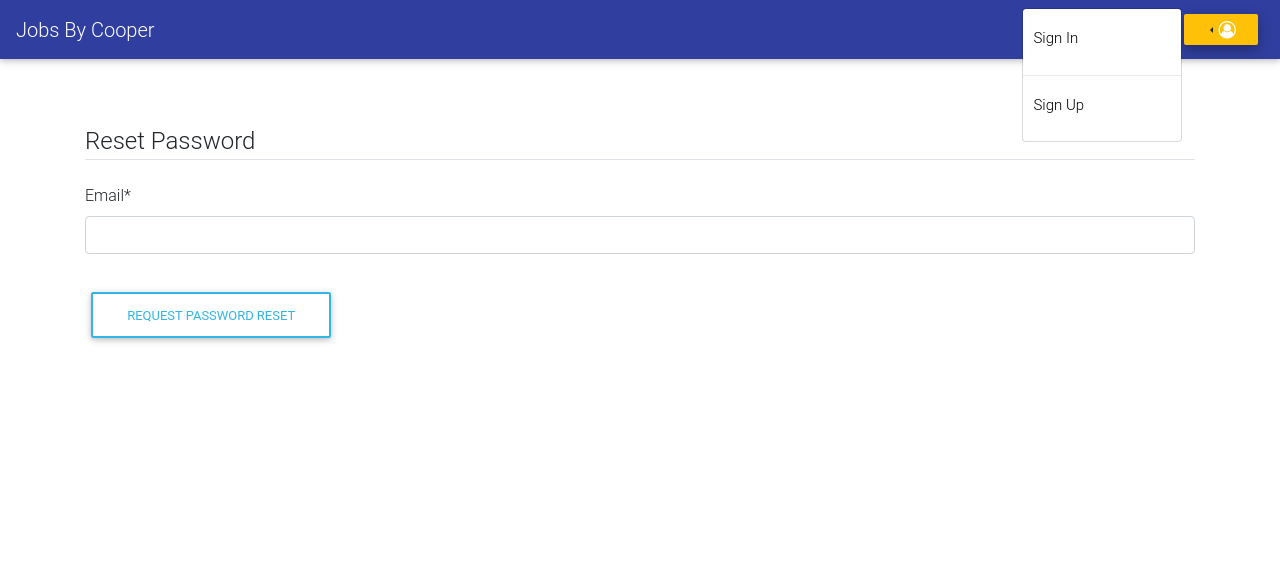
After one commit to coopdog95/JobSearchApp, a Django app: page /password-reset/ in a window 1280 px wide, after a click that opens the changed part. The commit adds this page. Shown: the top 584 px of the page. Run offline with Django 3.2, Linux system fonts and the light colour scheme; some libraries are stand-ins or nearby versions.

Commit message:
Password reset ability, sort button (nonfunctional)

```diff
--- a/JobSearchProject/JobSearchProject/urls.py
+++ b/JobSearchProject/JobSearchProject/urls.py
@@ -27,7 +27,23 @@ urlpatterns = [
     path('login/', auth_views.LoginView.as_view(template_name='users/login.html'), name='login'),
     path('logout/', auth_views.LogoutView.as_view(template_name='users/logout.html'), name='logout'),
     path('profile/', user_views.profile, name='profile'),
-    path('forbidden/', user_views.forbidden, name='forbidden')
+    path('forbidden/', user_views.forbidden, name='forbidden'),
+    path('password-reset/',
+        auth_views.PasswordResetView.as_view(template_name='users/password_reset.html'),
+        name='password_reset'),
+
+    path('password-reset/done/',
+        auth_views.PasswordResetDoneView.as_view(template_name='users/password_reset_done.html'),
+        name='password_reset_done'),
+
+    path('password-reset-confirm/<uidb64>/<token>/',
+        auth_views.PasswordResetConfirmView.as_view(template_name='users/password_reset_confirm.html'),
+        name='password_reset_confirm'),
+    path('password-reset-complete/',
+        auth_views.PasswordResetCompleteView.as_view(template_name='users/password_reset_complete.html'),
+        name='password_reset_complete'),
+
+
 ]
 
 if settings.DEBUG:
--- a/JobSearchProject/main/models.py
+++ b/JobSearchProject/main/models.py
@@ -3,6 +3,7 @@ from django.utils import timezone
 from django.contrib.auth.models import User
 from django.urls import reverse
 from django.shortcuts import redirect, render
+from .choices import *
 
 
 class JobEntry(models.Model):
@@ -13,7 +14,7 @@ class JobEntry(models.Model):
 	city = models.CharField(max_length=100, null=True)
 	state = models.CharField(max_length=2, null=True)
 	salary = models.IntegerField(default=0)
-	response = models.CharField(max_length=1,null=False, default='N')
+	response = models.IntegerField(choices=RESPONSE_CHOICES, default=1)
 
 	def __str__(self):
-		return (self.position+" "+self.company+" "+self.city+" "+self.state+" "+str(self.salary)+" "+self.response)
+		return (self.position+" "+self.company+" "+self.city+" "+self.state+" "+str(self.salary))
--- a/JobSearchProject/main/static/main/main.css
+++ b/JobSearchProject/main/static/main/main.css
@@ -12,6 +12,10 @@
 #addJob {
 	transform:scale(1.3);
 	margin-left:2%;
+}
+
+#sortbybutton {
+	float:right;
 }
 
 footer {
--- a/JobSearchProject/main/templates/main/base.html
+++ b/JobSearchProject/main/templates/main/base.html
@@ -27,24 +27,24 @@
 	    <div class="navbar-nav ml-1">
 
 	    	<div class="btn-group dropleft" role="group">
-	    		<button class="btn amber dropdown-toggle btn-sm" type="button" data-toggle="dropdown">
+	    		<button class="btn amber dropdown-toggle btn-sm" type="button" data-toggle="dropdown" aria-haspopup="true" aria-expanded="false">
 	    				{% if user.is_authenticated %}
 	    					<img src="{{ user.profile.image.url }}" class="rounded-circle account-img-sm">
 	    				{% else %}
 	    					<i class="fa fa-user-circle-o ml-1" id="loginIcon"></i>
 	    				{% endif %}
 	    		</button>
-	    		<ul class="dropdown-menu">
+	    		<div class="dropdown-menu">
 	    			{% if user.is_authenticated %}
-	    				<li><a href="{% url 'profile' %}">Account</a></li>
+	    				<a href="{% url 'profile' %}">Account</a>
 		    			<div class="dropdown-divider"></div>
-	    				<li><a href="{% url 'logout' %}">Logout</a></li>
+	    				<a href="{% url 'logout' %}">Logout</a>
 	    			{% else %}
-		    			<li><a href="{% url 'login' %}">Sign In</a></li>
+		    			<a href="{% url 'login' %}">Sign In</a>
 		    			<div class="dropdown-divider"></div>
-		    			<li><a href="{% url 'register' %}">Sign Up</a></li>
+		    			<a href="{% url 'register' %}">Sign Up</a>
 	    			{% endif %}
-	    		</ul>
+	    		</div>
 	    	</div>
 	    </div>
 	    <!-- ICON
--- a/JobSearchProject/main/templates/main/landing.html
+++ b/JobSearchProject/main/templates/main/landing.html
@@ -2,7 +2,11 @@
 {% block content %}
 	{% if user.is_authenticated %}
 		<h1>Welcome, {{ user.username }}.</h1>
+		<br><br>
 		<h3>View your <a href="{% url 'user-entries' user.username %}">jobs.</a></h3>
+		<div class="border-top pt-3">
+			<small class="text-muted"><a href="{% url 'logout' %}">Log out.</a></small>
+		</div>
 	{% else %}
 		<h1>Welcome.</h1>
 		<h3><a href="{% url 'login' %}">Sign in</a> or <a href="{% url 'register' %}">sign up.</a></h3>
--- a/JobSearchProject/users/templates/users/login.html
+++ b/JobSearchProject/users/templates/users/login.html
@@ -10,6 +10,9 @@
 			</fieldset>
 			<div class="form-group">
 				<button class="btn btn-outline-info" type="submit">Login</button>
+				<small class="text-muted">
+					<a href="{% url 'password_reset' %}">Forgot your password?</a>
+				</small>
 			</div>
 		</form>
 		<div class="border-top pt-3">
--- /dev/null
+++ b/JobSearchProject/users/templates/users/password_reset.html
@@ -0,0 +1,18 @@
+{% extends "main/base.html" %}
+{% load crispy_forms_tags %}
+{% block content%}
+	<div class="content-section">
+		<form method="POST">
+			{% csrf_token %}
+			<fieldset class="form-group">
+				<legend class="border-bottom mb-4">Reset Password</legend>
+				{{ form|crispy }}
+			</fieldset>
+			<div class="form-group">
+				<button class="btn btn-outline-info" type="submit">Request Password Reset</button>
+			</div>
+		</form>
+
+	</div>
+
+{% endblock content%}
--- a/JobSearchProject/users/templates/users/profile.html
+++ b/JobSearchProject/users/templates/users/profile.html
@@ -8,6 +8,7 @@
         <div class="media-body">
           <h2 class="account-heading">{{ user.username }}</h2>
           <p class="text-secondary">{{ user.email }}</p>
+          <a href="{% url 'user-entries' user.username %}"><p class="text-secondary">View jobs.</p></a>
         </div>
       </div>
       <form method="POST" enctype="multipart/form-data">
@@ -18,8 +19,13 @@
         {{ p_form|crispy }}
       </fieldset>
       <div class="form-group">
+
         <button class="btn btn-outline-info" type="submit">Update</button>
       </div>
+      <small class="text-muted">
+      Click
+      <a href="{% url 'password_reset' %}">here</a> to reset your password.
+      </small>
     </form>
 
     </div>
```
Also changed, not shown: JobSearchProject/JobSearchProject/settings.py (+8 -0 lines), JobSearchProject/main/choices.py (+4 -4 lines), JobSearchProject/main/templates/main/user_entries.html (+40 -2 lines), JobSearchProject/main/views.py (+4 -17 lines), JobSearchProject/users/templates/users/password_reset_complete.html (added, +12 -0 lines), JobSearchProject/users/templates/users/password_reset_confirm.html (added, +18 -0 lines), JobSearchProject/users/templates/users/password_reset_done.html (added, +11 -0 lines), JobSearchProject/db.sqlite3, JobSearchProject/main/migrations/0003_auto_20181108_0149.py (added).
